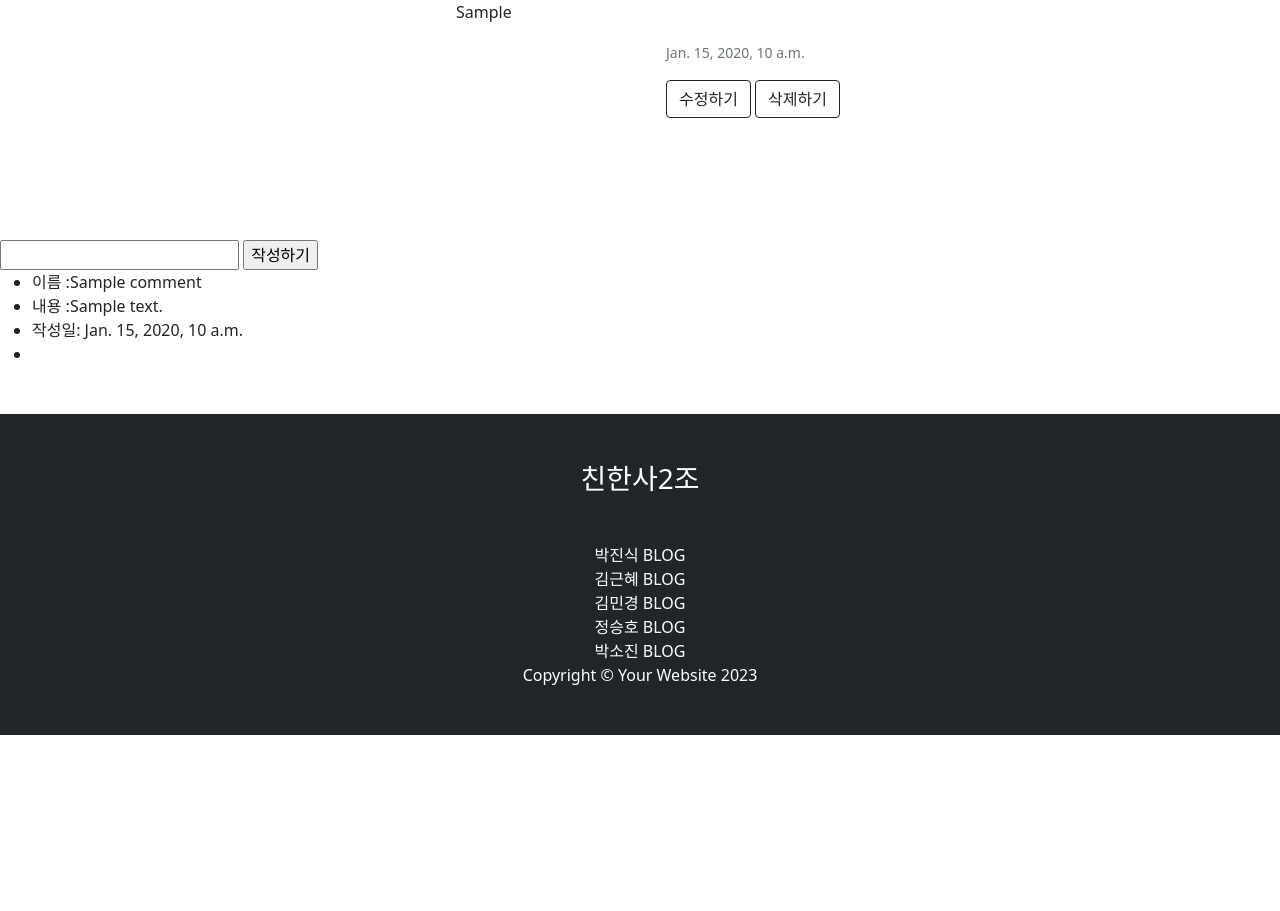
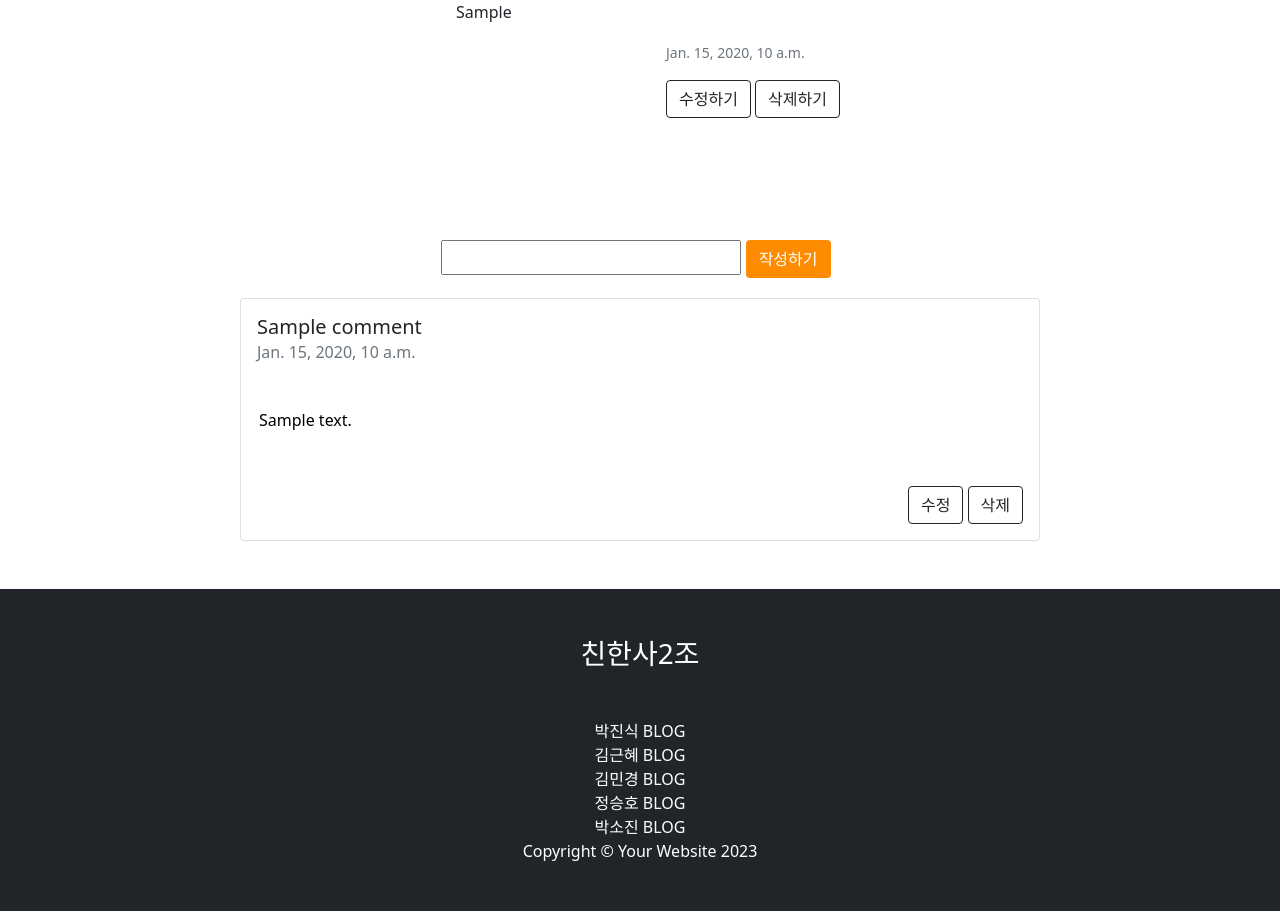
Before and after one commit to geunhye-kim/b2_friend_django, a Django app: page /post/1/ in a window 1280 px wide. Shown: the part 578-1489 px from the top of the page. Before the commit the page ends 1313 px from the top, so only its background shows below. Run offline with Django 4.2, Linux system fonts and the light colour scheme; a user stored in the database is signed in; tables that the repository leaves empty hold one stand-in row (values such as "Sample post"); grey boxes marked "Sample" are stand-in pictures; some web fonts are replaced.

Commit message:
designed post detail

```diff
--- a/restaurant/settings.py
+++ b/restaurant/settings.py
@@ -112,7 +112,9 @@
 # https://docs.djangoproject.com/en/4.2/howto/static-files/
 
 STATIC_URL = 'static/'
-
+STATICFILES_DIRS = [
+    BASE_DIR / 'static'
+]
 # Default primary key field type
 # https://docs.djangoproject.com/en/4.2/ref/settings/#default-auto-field
 
--- a/templates/base.html
+++ b/templates/base.html
@@ -1,3 +1,4 @@
+{%load static%}
 <!DOCTYPE html>
 
 <html lang="en">
@@ -11,6 +12,7 @@
     <script src="https://cdn.jsdelivr.net/npm/bootstrap@5.0.0-beta3/dist/js/bootstrap.bundle.min.js"
         integrity="sha384-JEW9xMcG8R+pH31jmWH6WWP0WintQrMb4s7ZOdauHnUtxwoG2vI5DkLtS3qm9Ekf"
         crossorigin="anonymous"></script>
+    <!-- <link href ="{% static 'css/style.css' %}" rel="stylesheet"> -->
     <style>
         @font-face {
             font-family: 'establishRoomNo703OTF';
@@ -129,7 +131,6 @@
       }
 
     </style>
-    </style>
 
 </head>
 
--- a/templates/post/detail.html
+++ b/templates/post/detail.html
@@ -91,24 +91,47 @@
         </div>
         {% endif %}
     </div>
-    <form action="{%url 'comment' id=post.id%}"method = 'post'>
+
+<!-- 댓글 달기 -->
+<div style="display: grid; place-items: center; ">
+    <form action="{%url 'comment' id=post.id%}" method = 'post'>
         {%csrf_token%}
-        <input type="text" name="comment">
-        <input type="submit" value="작성하기">
+        <div>
+        </div>
+        <input type="text" name="comment" style="width: 300px; height: 35px;">
+        <input type="submit" class="btn me-2" style="background-color:darkorange; color:White" value="작성하기">
     </form>
-    <ul>
     {% for comment in comments%}
-            <li>이름 :{{comment.name}}</li>
-            <li>내용 :{{comment.comment}}</li>
-            <li>작성일: {{comment.created_at}}</li>
-            {%if comment.user == request.user%}
-                <li><a href="{%url 'comment_delete' id=post.id comment_id=comment.id%}">삭제</a></li>
+        <div class="card" style="width: 50rem; margin-top: 20px;">
+            <div class="card-body">
+                <h5 class="card-title">{{comment.name}}</h5>
+                <h6 class="card-subtitle mb-2 text-muted">{{comment.created_at}}</h6>
+                <!-- <p class="card-text">{{comment.comment}}</p> -->
+                <p class="card-text"><input class='test'type="text" name="comment" value="{{comment.comment}}"></p> <!-- 수정 될 댓글 -->
+                <div style="float: right">
+                {% if comment.user == request.user %}
+                    <a class="btn btn-outline-dark" data-bs-toggle="modal"  onclick="notuser()">수정</a>
+                    <a href="{%url 'comment_delete' id=post.id comment_id=comment.id%}" class="btn btn-outline-dark">삭제</a>
                 {%else%}
-                <li><a onclick="notuser()">삭제</a></li>
-            {%endif%}
 
+                    <a onclick="notuser()">삭제</a>
+                {% endif %}
+                </div>
+            </div>
+        </div>
     {% endfor %}
-    </ul>
+</div>
+
+<style>
+.test{
+    border:none;
+    width:100%;
+    height:100px;
+}
+.test:focus{
+    outline:none !important;
+}
+</style>
 <script>
     function notuser() {
         alert('권한이 없습니다');
```
Also changed, not shown: static/css/style.css (added, +122 -0 lines), templates/css/style.css (deleted, +0 -87 lines), static/js/scripts.js (renamed from templates/js/scripts.js). Lines whose indentation alone changed are shown as unchanged.
